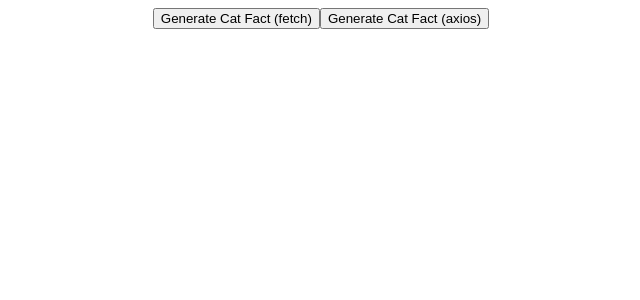
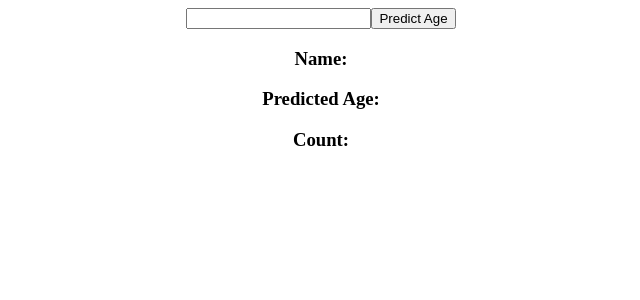
Before and after one commit to uchexm/reacta, a React (Create React App) app: page / in a window 1280 px wide. Shown: the top 300 px of the page, without its empty margins (319-959 px from the left). Built offline with nearby package versions, Linux system fonts and the light colour scheme; no server answers.

Commit message:
useEffect

```diff
--- a/src/App.js
+++ b/src/App.js
@@ -2,27 +2,24 @@ import "./App.css";
 import Axios  from "axios";
 import { useState, useEffect } from "react";
 
-// fetch("https://catfact.ninja/fact").then((res)=>{res.json().then((data)=>{console.log(data);})});*/
-
-
 function App() {
-  const [catFact, setCatFact] = useState("");
-
-  const fetchFact = () => {
-    Axios.get("https://catfact.ninja/fact").then((res)=>{
-    setCatFact(res.data.fact)
+  const [name, setName] = useState("");
+  const [predictedAge, setPredictedAge] = useState({});
+  const fetchAge = () =>{
+    Axios.get(`https://api.agify.io/?name=${name}`).then((res)=>{
+      setPredictedAge(res.data);
     });
   };
 
-  useEffect(() => {
-    fetchFact();
-  }, []);
-
   return (
     <div className="App">
-      <button>Generate Cat Fact (fetch) </button>
-      <button onClick={fetchFact}>Generate Cat Fact (axios) </button>
-      <p>{catFact}</p>
+      <input onChange={(e)=>{setName(e.target.value);}}/>
+
+      <button onClick={fetchAge}>Predict Age</button>
+      <h3>Name: {predictedAge?.name}</h3>
+      <h3>Predicted Age: {predictedAge?.age}</h3>
+      <h3>Count: {predictedAge?.count}</h3>
+      <p></p>
     </div>
   );
 
```
